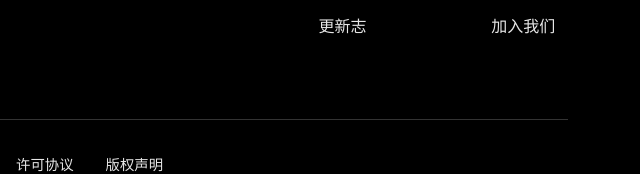
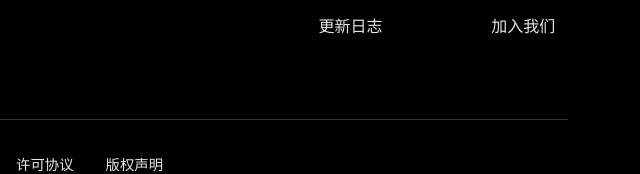
Before and after one commit to songnan1111/AIYO, a plain HTML site: page index.html in a window 1280 px wide. Shown: the part 10976-11150 px from the top of the page, 640-1280 px from the left. Drawn offline with nearby package versions, Linux system fonts and the light colour scheme.

Commit message:
Update index.html

```diff
--- a/index.html
+++ b/index.html
@@ -657,7 +657,7 @@
                                 <li><a href="#faq">常见问题</a></li>
                                 <li><a href="#tutorial">使用教程</a></li>
                                 <li><a href="#feedback">问题反馈</a></li>
-                                <li><a href="#update">更新志</a></li>
+                                <li><a href="#update">更新日志</a></li>
                             </ul>
                         </div>
                         <div class="footer-section">
```
